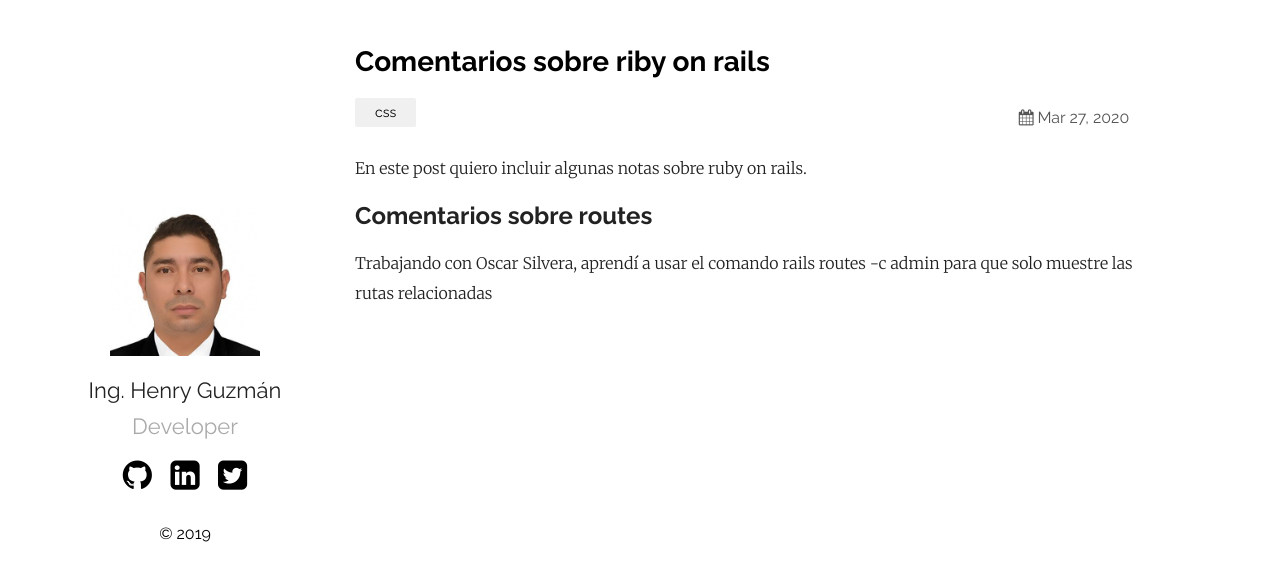
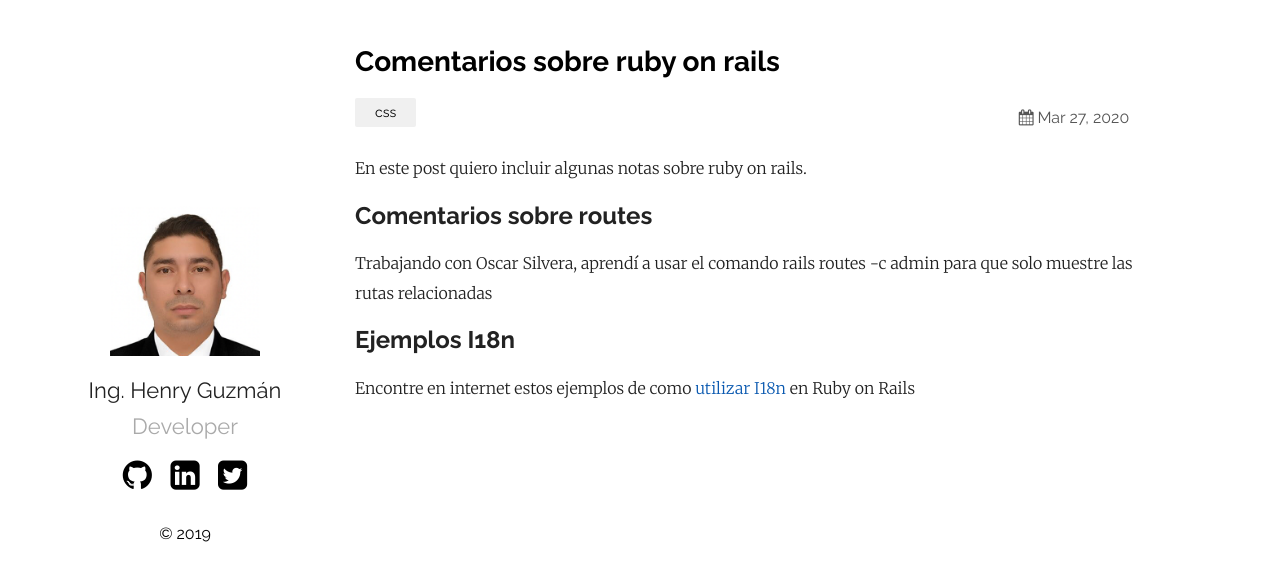
Before and after one commit to hguzman/hguzman.github.io, a Jekyll site: the page built from _posts/2020-03-27-comentarios-sobre-ruby-on-rails.markdown, in a window 1280 px wide. Shown: the top 581 px of the page. Built offline with Jekyll 4.4.1, drawn with Linux system fonts in a browser that asks for light colours; comment, search, counter and statistics services are not loaded.

Commit message:
Update 2020-03-27-comentarios-sobre-ruby-on-rails.markdown

```diff
--- a/_posts/2020-03-27-comentarios-sobre-ruby-on-rails.markdown
+++ b/_posts/2020-03-27-comentarios-sobre-ruby-on-rails.markdown
@@ -1,6 +1,6 @@
 ---
 layout: post
-title:  "Comentarios sobre riby on rails"
+title:  "Comentarios sobre ruby on rails"
 date:   2020-03-27 13:00:00 +0530
 categories: css
 ---
@@ -10,3 +10,9 @@ En este post quiero incluir algunas notas sobre ruby on rails.
 ## Comentarios sobre routes
 
 Trabajando con Oscar Silvera, aprendí a usar el comando rails routes -c admin para que solo muestre las rutas relacionadas
+
+## Ejemplos I18n
+
+Encontre en internet estos ejemplos de como [utilizar I18n][i18n] en Ruby on Rails
+
+[i18n]: https://kapeli.com/cheat_sheets/Rails_i18n.docset/Contents/Resources/Documents/index
```
